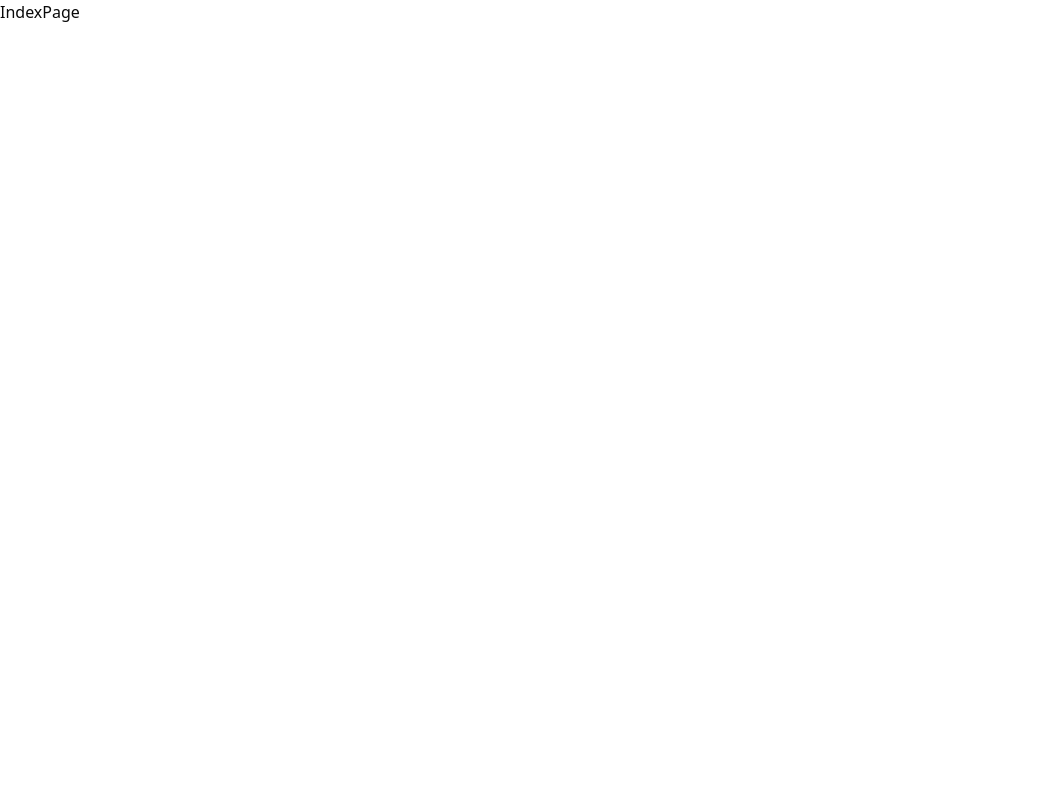
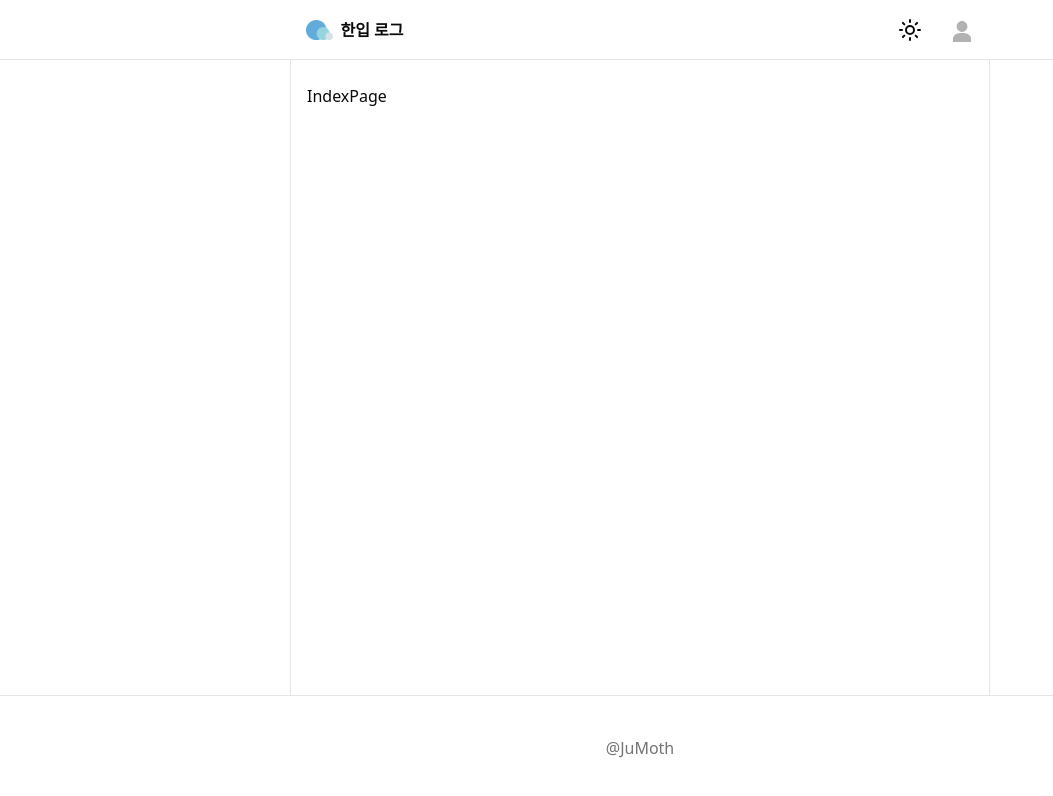
Before and after one commit to JuMoth/onebite-log, a React (Vite) app: page / in a window 1280 px wide. Shown: the top 796 px of the page, without its empty margins (0-1053 px from the left). Built offline with nearby package versions, Linux system fonts and the light colour scheme.

Commit message:
feat: GlobalLayout Setting

```diff
--- /dev/null
+++ b/src/components/layout/global-layout.tsx
@@ -0,0 +1,35 @@
+import { Link, Outlet } from "react-router";
+import logo from "@/assets/logo.png";
+import defaultAvatar from "@/assets/default-avatar.jpg";
+import { SunIcon } from "lucide-react";
+
+export default function GlobalLayout() {
+  return (
+    <div className="flex min-h-[100vh] flex-col">
+      <header className="h-15 border-b">
+        <div className="m-auto flex h-full w-full max-w-175 justify-between px-4">
+          <Link to={"/"} className="flex items-center gap-2">
+            <img
+              className="h-5"
+              src={logo}
+              alt="한입 로그의 로고, 메세지 말풍선을 형상화한 모양이다"
+            />
+            <div className="font-bold">한입 로그</div>
+          </Link>
+          <div className="flex items-center gap-5">
+            <div className="hover:bg-muted cursor-pointer rounded-full p-2">
+              <SunIcon />
+            </div>
+            <img className="h-6" src={defaultAvatar} />
+          </div>
+        </div>
+      </header>
+      <main className="m-auto w-full max-w-175 flex-1 border-x px-4 py-6">
+        <Outlet />
+      </main>
+      <footer className="text-muted-foreground border-t py-10 text-center">
+        @JuMoth
+      </footer>
+    </div>
+  );
+}
--- a/src/root-route.tsx
+++ b/src/root-route.tsx
@@ -6,10 +6,12 @@ import IndexPage from "./pages/index-page";
 import PostDetailPage from "./pages/post-detail-page";
 import ProfileDetailPage from "./pages/profile-detail-page";
 import ResetPasswordPage from "./pages/reset-password-page";
+import GlobalLayout from "./components/layout/global-layout";
 
 export default function RootRoute() {
   return (
     <Routes>
+      <Route element={<GlobalLayout />}>
         <Route path="/sign-in" element={<SignInPage />} />
         <Route path="/sign-up" element={<SignUpPage />} />
         <Route path="/forget-password" element={<ForgetPasswordPage />} />
@@ -21,6 +23,7 @@ export default function RootRoute() {
 
         <Route path="*" element={<Navigate to={"/"} />} />
         <Route path="" />
+      </Route>
     </Routes>
   );
 }
```
Lines whose indentation alone changed are shown as unchanged.
